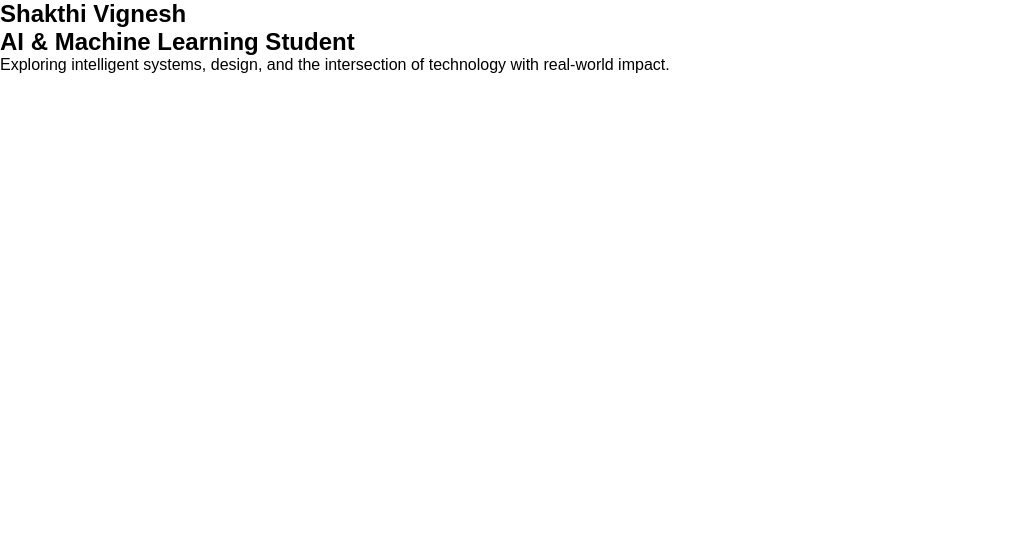
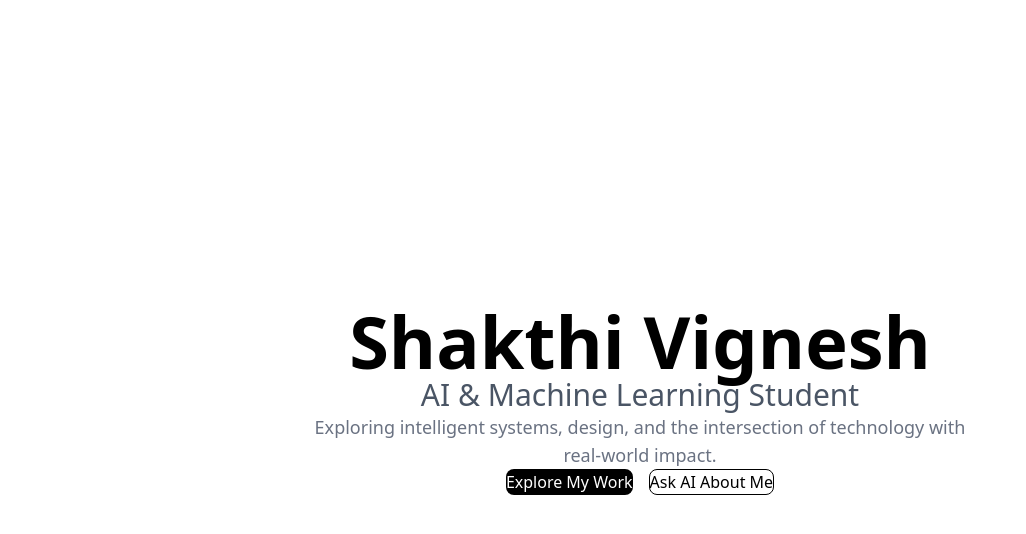
Before and after one commit to Shakthiabi06/personal-portfolio, a Next.js app: page / in a window 1280 px wide. Shown: the top 534 px of the page, without its empty margins (0-1026 px from the left). Built offline with nearby package versions, Linux system fonts and the light colour scheme.

Commit message:
Restore Tailwind CSS

```diff
--- a/src/app/globals.css
+++ b/src/app/globals.css
@@ -1,9 +1,7 @@
+@import "tailwindcss";
+
 * {
   margin: 0;
   padding: 0;
   box-sizing: border-box;
 }
-
-body {
-  font-family: Arial, sans-serif;
-}
--- a/src/components/hero.tsx
+++ b/src/components/hero.tsx
@@ -1,12 +1,28 @@
 export default function Hero() {
   return (
-    <section>
-      <h1>Shakthi Vignesh</h1>
-      <h2>AI & Machine Learning Student</h2>
-      <p>
+    <section className="min-h-screen flex flex-col items-center justify-center text-center px-6">
+      <h1 className="text-5xl md:text-7xl font-bold">
+        Shakthi Vignesh
+      </h1>
+
+      <h2 className="mt-4 text-2xl md:text-3xl text-gray-600">
+        AI & Machine Learning Student
+      </h2>
+
+      <p className="mt-6 max-w-2xl text-lg text-gray-500">
         Exploring intelligent systems, design, and the intersection of
         technology with real-world impact.
       </p>
+
+      <div className="mt-8 flex gap-4">
+        <button className="px-6 py-3 rounded-lg bg-black text-white">
+          Explore My Work
+        </button>
+
+        <button className="px-6 py-3 rounded-lg border">
+          Ask AI About Me
+        </button>
+      </div>
     </section>
   );
 }
```
